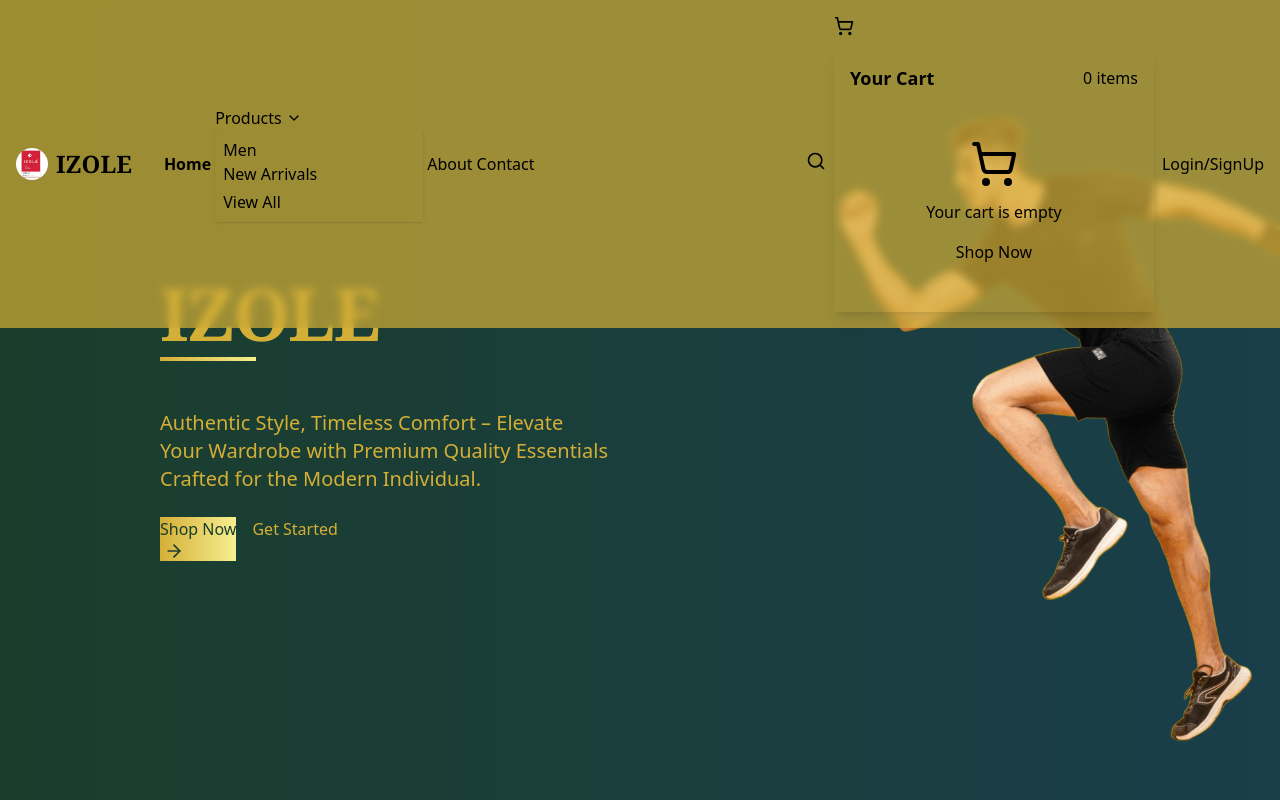
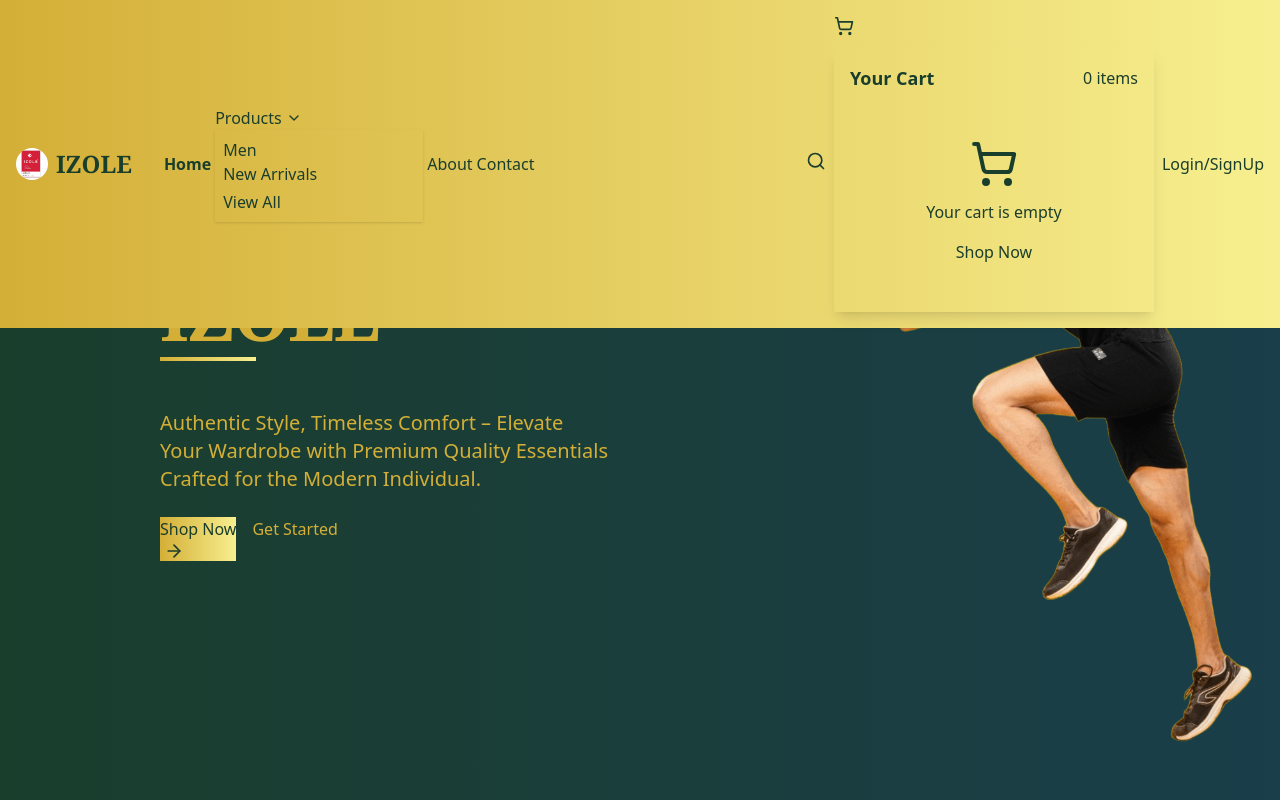
Before and after one commit to pradeep-145/Izole-Online, a React (Vite) app in the folder frontend/: page /customer in a window 1280 px wide. Shown: the top 800 px of the page. Built offline with nearby package versions, Linux system fonts and the light colour scheme.

Commit message:
navbar clr

```diff
--- a/frontend/src/Components/customer/Navbar.jsx
+++ b/frontend/src/Components/customer/Navbar.jsx
@@ -69,7 +69,7 @@
   ];
 
   return (
-    <div className={`navbar justify-between fixed top-0 w-full z-30 transition-all duration-300 ${scrolled ? 'py-2 shadow-md bg-mustard text-wineRed' : 'py-4 bg-mustard/70 backdrop-blur-sm'}`}>
+    <div className={`navbar justify-between fixed top-0 w-full z-30 transition-all duration-300 ${scrolled ? 'py-2 shadow-md bg-mustard text-wineRed' : 'py-4 bg-mustard backdrop-blur-sm text-wineRed'}`}>
       <div className="container mx-auto px-4 flex justify-between items-center">
         {/* Mobile menu button */}
         <div className="lg:hidden flex items-center">
```
